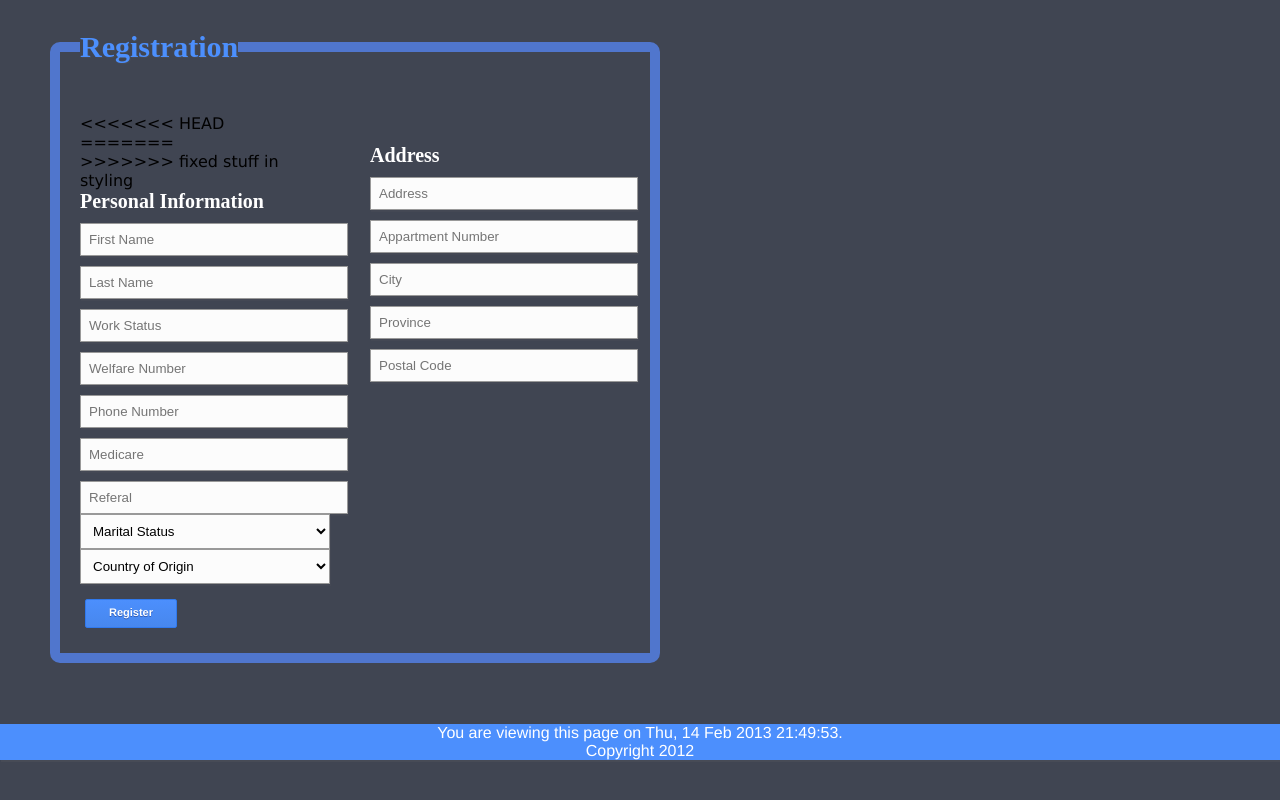
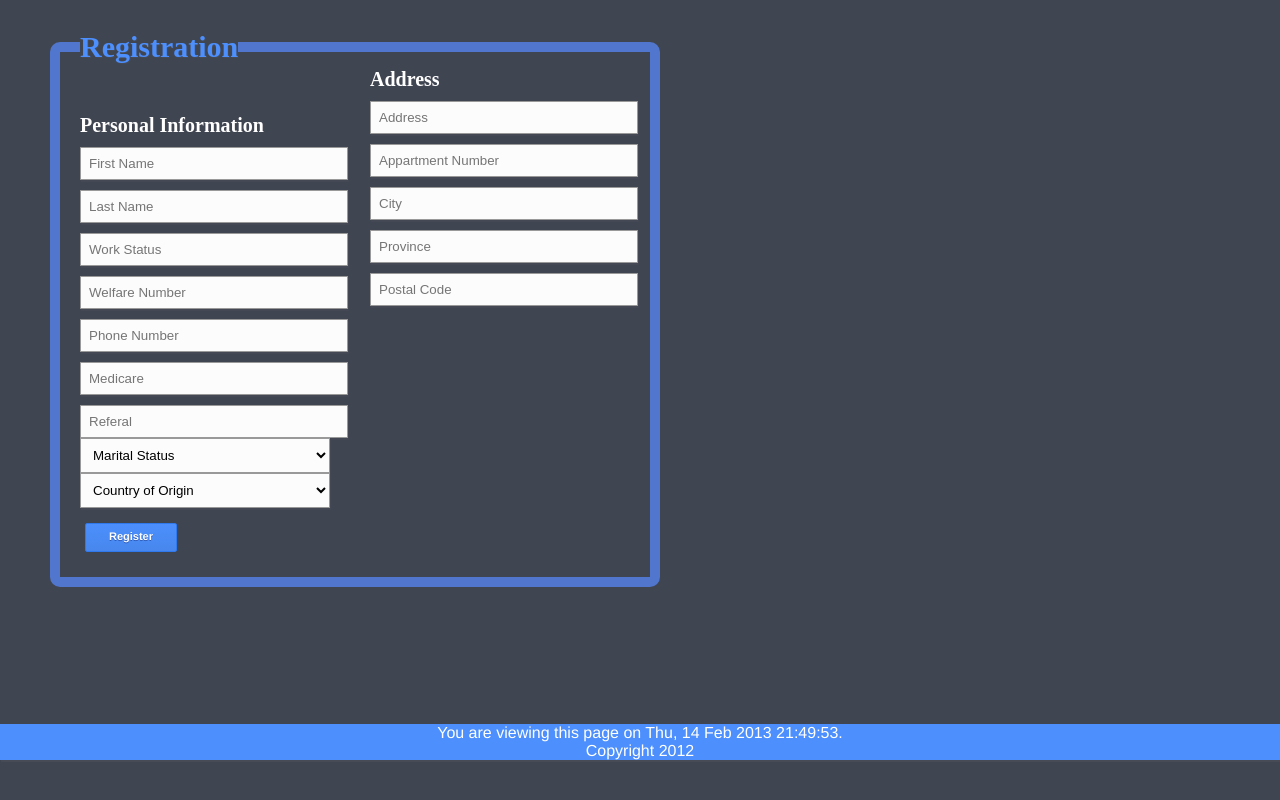
Before and after one commit to snwfog/whm_fsts, a PHP site: template application/whm/view/household_create_form.twig in a window 1280 px wide. Shown: the part 40-840 px from the top of the page. Run offline with PHP 8.4, Linux system fonts and the light colour scheme; the template is opened without the code that fills it, so the values that code supplies are empty; some libraries are stand-ins or nearby versions; some web fonts are replaced.

Commit message:
committed and pushed a conflict

```diff
--- a/application/whm/controller/CreateHousehold.php
+++ b/application/whm/controller/CreateHousehold.php
@@ -18,8 +18,6 @@ class CreateHousehold extends WHM\Controller implements WHM\IRedirectable
     public function get()
     {
         $this->display("household_create_form.twig");
-
-        ManageHousehold::createHousehold("1", "514-1919191");
     }
 
 
--- a/application/whm/view/household_create_form.twig
+++ b/application/whm/view/household_create_form.twig
@@ -11,14 +11,8 @@
 
    <fieldset class="regis">
         <legend><h1>Registration</h1></legend>
-<<<<<<< HEAD
     <form action="household_create" method="POST" name="household_create">
         <div style = "pers" >
-=======
-
-    <form action="household" method="POST" name="household_create" class="regform">
-        <div class = "pers" >
->>>>>>> fixed stuff in styling
             <h2>Personal Information</h2>
             <ul>
 
```
